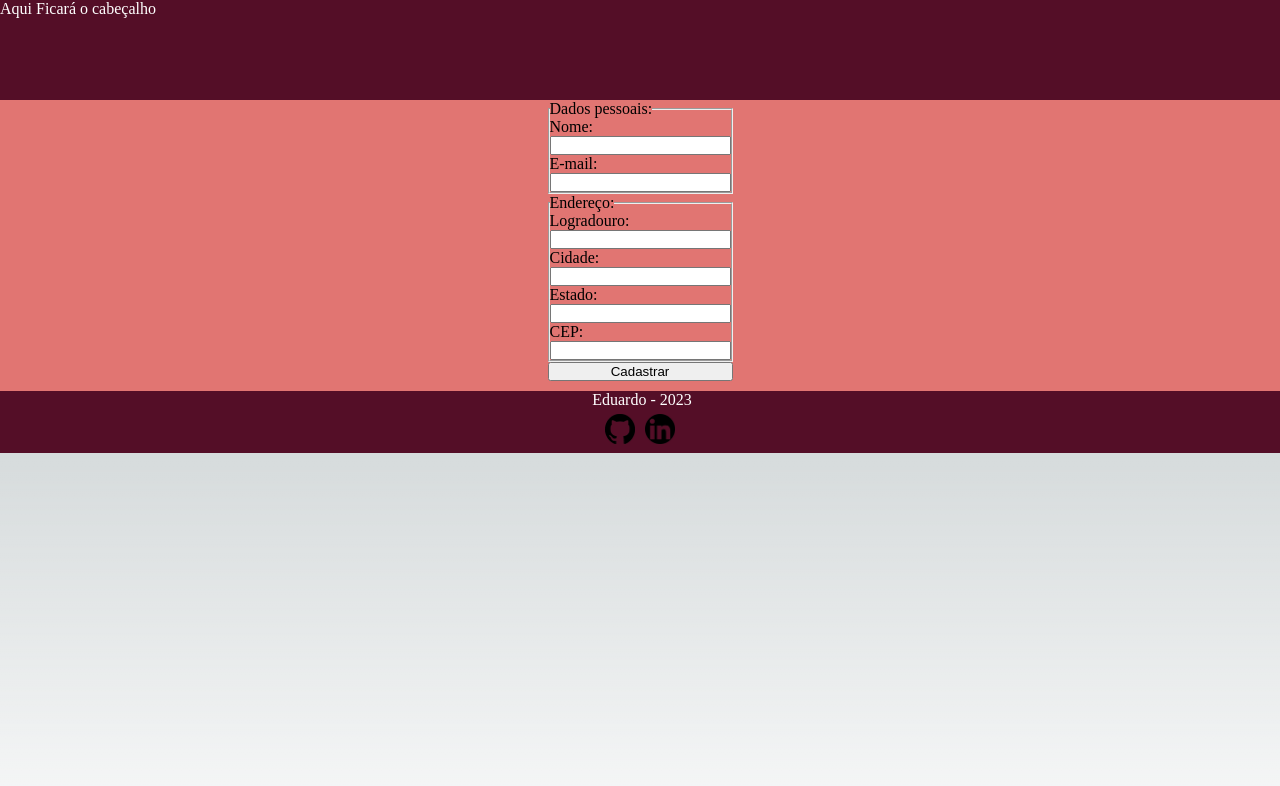
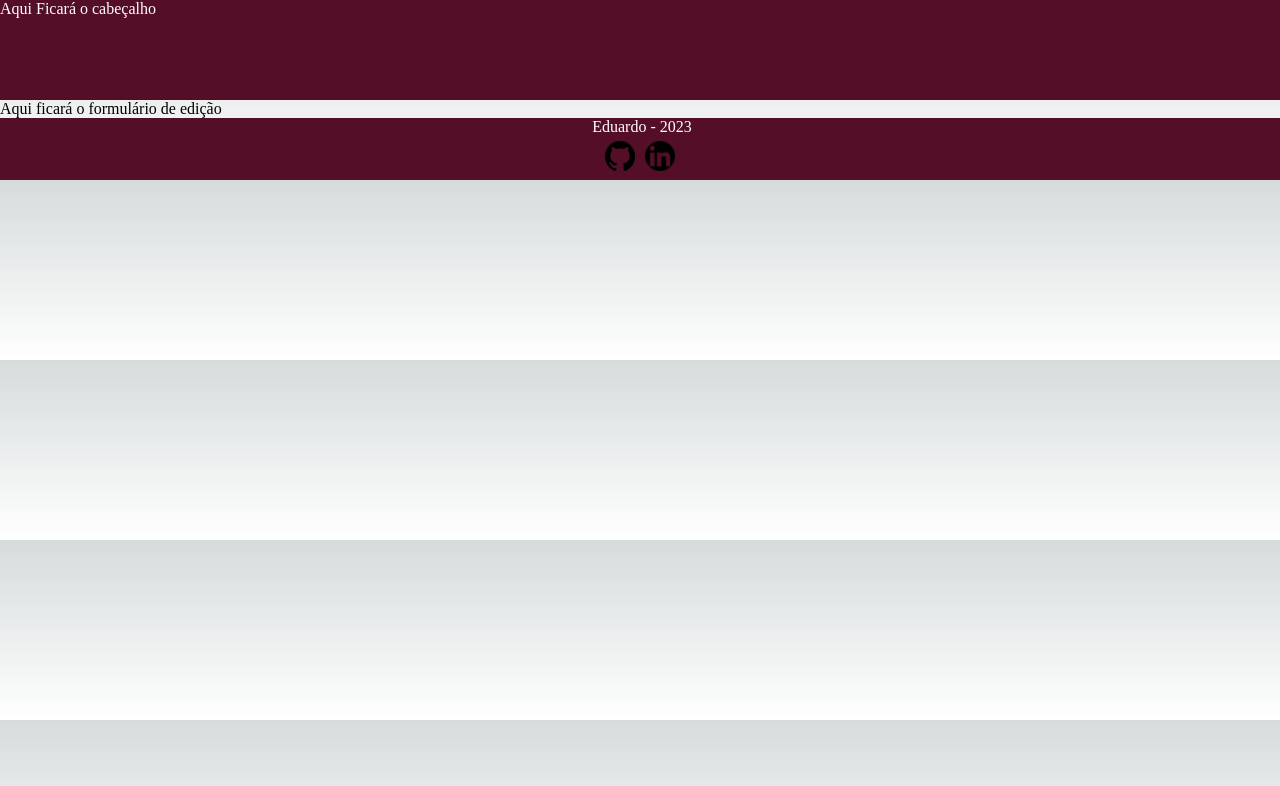
Before and after one commit to EduardoGomesSa/cadastro-cliente-next, a Next.js app: page /formulario in a window 1280 px wide. Shown: the top 786 px of the page. Built offline with nearby package versions, Linux system fonts and the light colour scheme.

Commit message:
inicio da lógica para diferenciar a rota de atualização da rota de cadastro

```diff
--- a/src/pages/formulario.tsx
+++ b/src/pages/formulario.tsx
@@ -1,13 +1,23 @@
 import Footer from "../components/footer";
 import Header from "../components/header";
+import AtualizacaoCliente from "../formularios/atualizacao";
 import Cadastro from "../formularios/cadastro";
 import styles from "../styles/Formulario.module.css"
 
-export default function CadastroCliente(){
+interface FormularioProps{
+    tipoForm: String
+}
+
+export default function Formulario(props:FormularioProps){
     return (
         <div className={styles.formulario}>
             <Header />
-            <Cadastro />
+            {
+                props.tipoForm === "cadastro" ?
+                <Cadastro /> :
+                <AtualizacaoCliente />
+            }
+
             <Footer />
         </div>
     )
```
